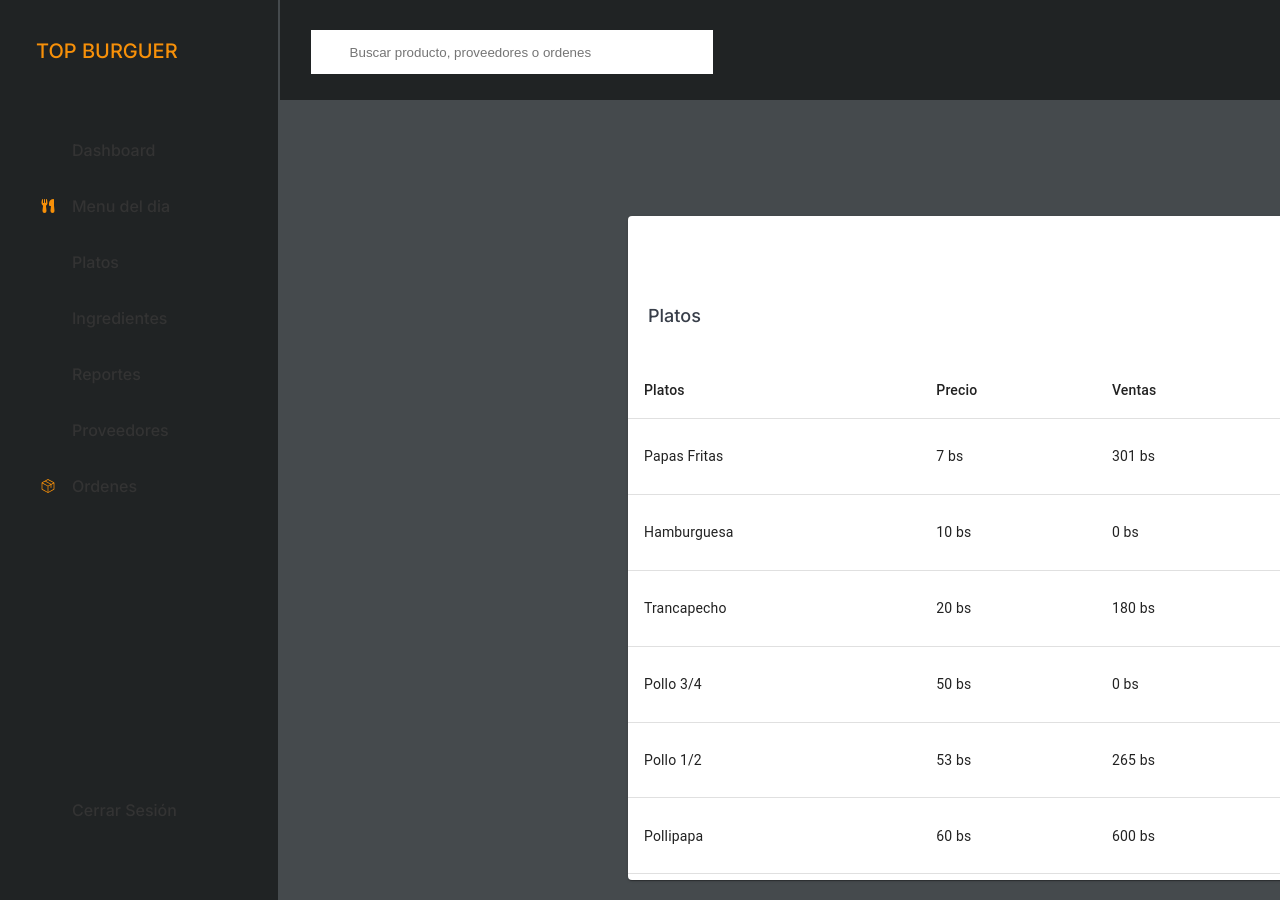
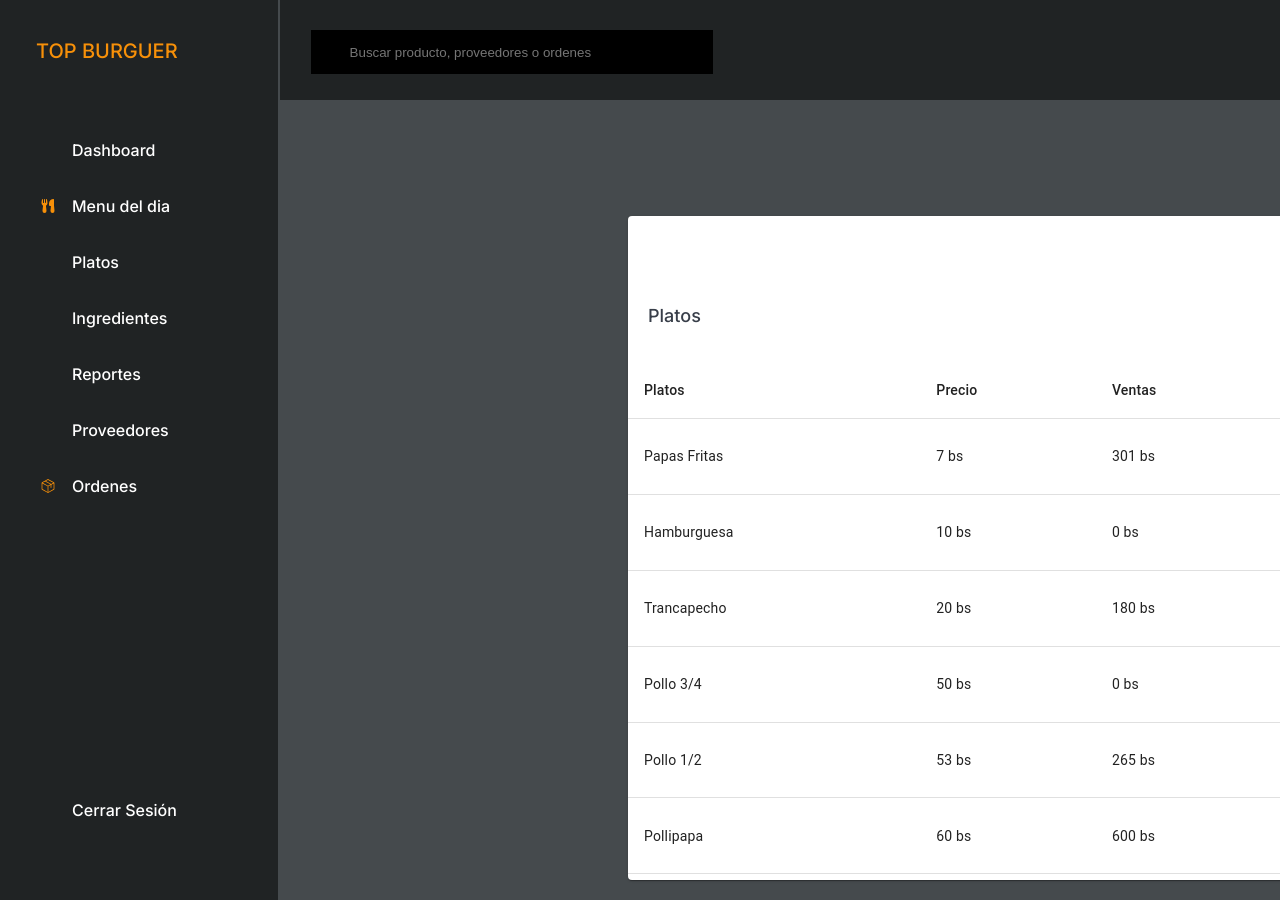
Before and after one commit to nukkua/inventory_managment, a React (Vite) app: page /platos in a window 1280 px wide. Shown: the top 900 px of the page. Built offline with nearby package versions, Linux system fonts and the light colour scheme; some icons are missing.

Commit message:
colors fixed

```diff
--- a/src/components/OptionsCard.css
+++ b/src/components/OptionsCard.css
@@ -9,7 +9,7 @@
     color: #f79009;
   }
   .options-card span {
-    color: #333333;
+    color: white;
     margin-left: 16px;
     font-size: 16px;
     font-family: "Inter";
@@ -31,7 +31,7 @@
     color: #f79009;
   }
   .options-card-last-option span {
-    color: #333333;
+    color: white;
     margin-left: 16px;
     font-size: 16px;
     font-family: "Inter";
--- a/src/components/SearchBar.css
+++ b/src/components/SearchBar.css
@@ -3,7 +3,7 @@
   display: flex;
   width: 402px;
   height: 44px;
-  background-color: white;
+  background-color: black;
 }
 .searchbar-container .icon {
   color: #f79009;
@@ -14,5 +14,5 @@
 .searchbar-container input {
   border: none;
   width: 402px;
-  background-color: white;
+  background-color: black;
 }
```
